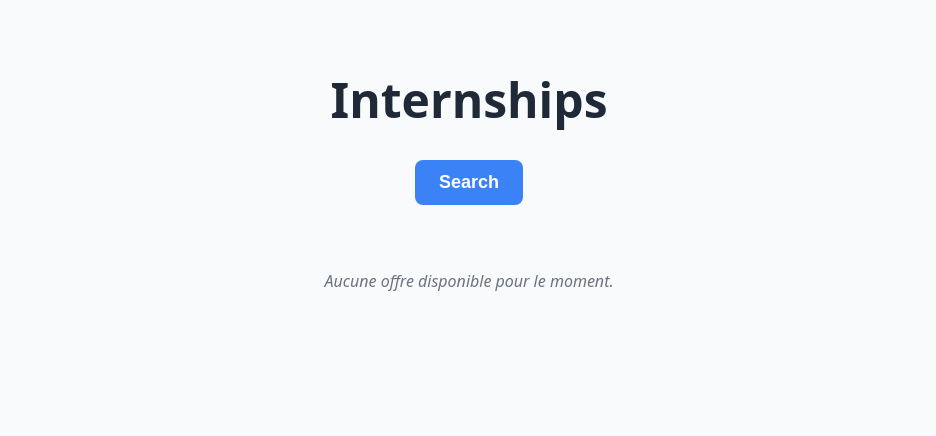
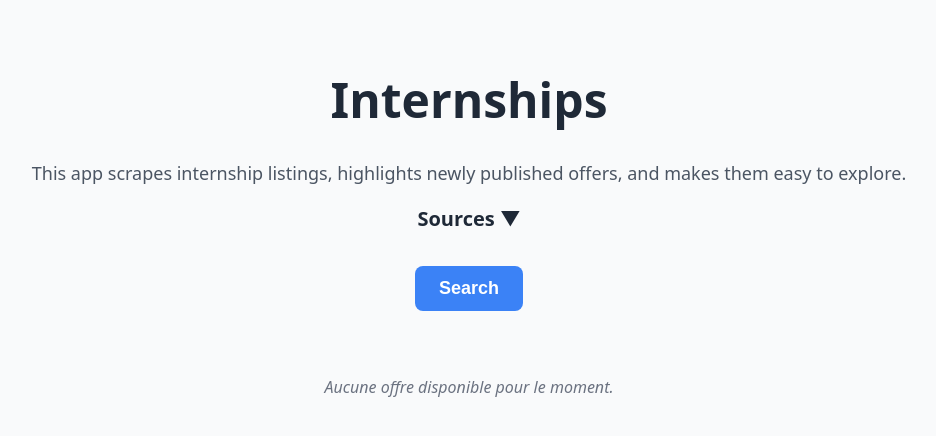
Before and after one commit to NassAbd/InternApp, a React (Vite) app in the folder frontend/: page / in a window 1280 px wide. Shown: the top 436 px of the page, without its empty margins (171-1107 px from the left). Built offline with nearby package versions, Linux system fonts and the light colour scheme; no server answers.

Commit message:
add content

```diff
--- a/frontend/src/App.module.css
+++ b/frontend/src/App.module.css
@@ -65,3 +65,12 @@
   height: 100%;
   overflow-y: auto;
 }
+
+.subtitle {
+  font-size: 1.125rem;
+  color: #4b5563; /* gris moyen */
+  text-align: center;
+  max-width: 1200px;
+  line-height: 1.5;
+  margin: 0 auto;
+}
--- a/frontend/src/App.tsx
+++ b/frontend/src/App.tsx
@@ -1,5 +1,6 @@
 import { useEffect, useState } from "react";
 import { JobsTable } from "./components/JobsTable";
+import SourceToggle from "./components/SourceToggle";
 import styles from "./App.module.css";
 
 type Job = {
@@ -48,6 +49,11 @@ function App() {
       {/* Header : titre + bouton */}
       <div className={styles.header}>
         <h1 className={styles.title}>Internships</h1>
+        <p className={styles.subtitle}>
+    This app scrapes internship listings, highlights newly published offers, and makes them easy to explore.
+  </p>
+
+  <SourceToggle />
 
         <button
           onClick={handleScrape}
--- /dev/null
+++ b/frontend/src/components/SourceToggle.module.css
@@ -0,0 +1,17 @@
+.sourcesContainer {
+    text-align: center;
+    margin-bottom: 1rem;
+  }
+
+  .sourcesTitle {
+    font-size: 1.25rem;
+    font-weight: 600;
+    color: #1f2937;
+    user-select: none;
+  }
+
+  .sourcesText {
+    margin-top: 0.5rem;
+    font-size: 1rem;
+    color: #4b5563;
+  }
--- /dev/null
+++ b/frontend/src/components/SourceToggle.tsx
@@ -0,0 +1,24 @@
+import { useState } from "react";
+import styles from "./SourceToggle.module.css";
+
+export default function SourceToggle() {
+  const [open, setOpen] = useState(false); // fermé par défaut
+  const sources = ["Ariane", "Safran"];
+
+  return (
+    <div className={styles.sourcesContainer}>
+      <h2
+        className={styles.sourcesTitle}
+        onClick={() => setOpen(!open)}
+        style={{ cursor: "pointer" }}
+      >
+        Sources {open ? "▲" : "▼"}
+      </h2>
+      {open && (
+        <p className={styles.sourcesText}>
+          {sources.join(", ")}
+        </p>
+      )}
+    </div>
+  );
+}
```
